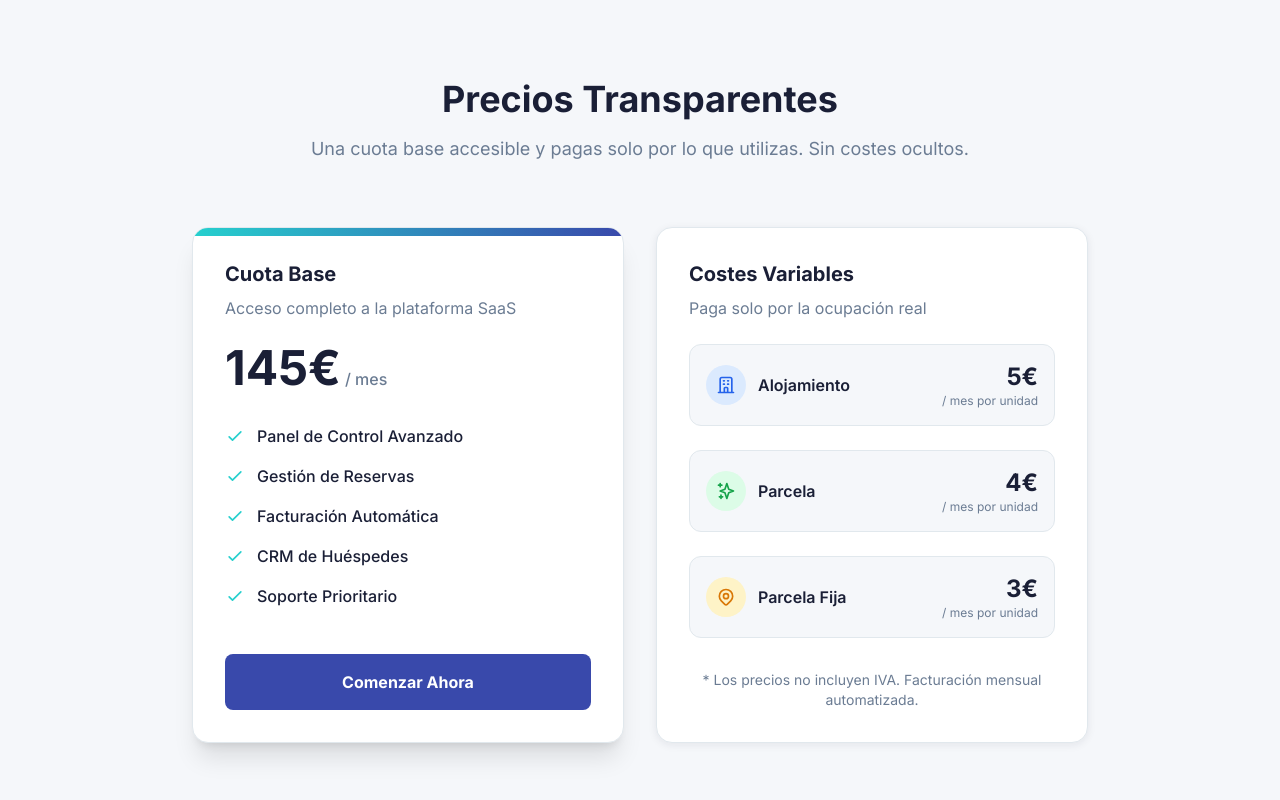
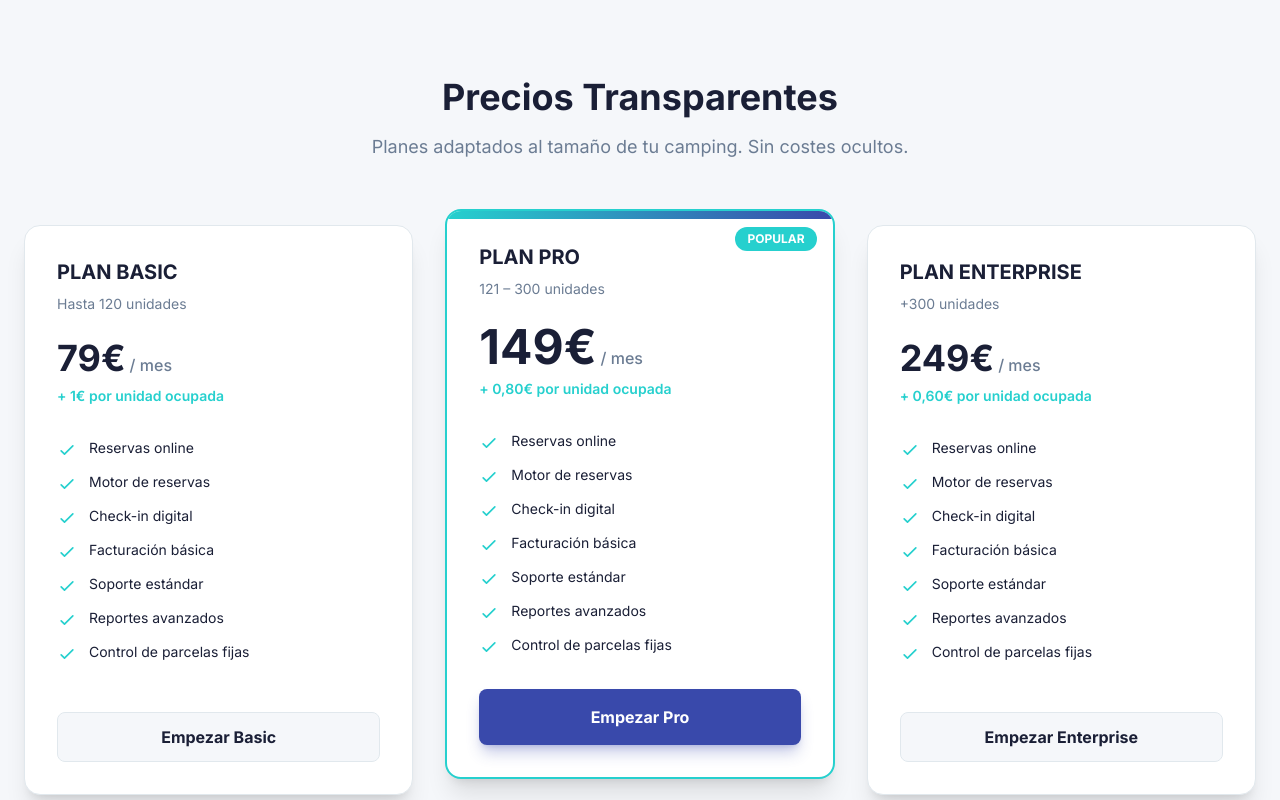
Before and after one commit to cloudindev/upcamp, a React (Vite) app in the folder frontend/: page / in a window 1280 px wide. Shown: the part 1580-2380 px from the top of the page. Built offline with nearby package versions, Linux system fonts and the light colour scheme; no server answers.

Commit message:
Update landing page content: Hero text & Pricing tiers

```diff
--- a/frontend/src/components/landing/HeroSection.tsx
+++ b/frontend/src/components/landing/HeroSection.tsx
@@ -17,14 +17,13 @@ export default function HeroSection() {
                         </div>
 
                         <h1 className="text-5xl lg:text-7xl font-bold text-text-primary leading-[1.1]">
-                            Eleva la Gestión de tu <br />
                             <span className="text-transparent bg-clip-text bg-gradient-to-r from-upcamp-cyan to-upcamp-blue">
-                                Camping
+                                Software gestión campings
                             </span>
                         </h1>
 
                         <p className="text-lg text-text-secondary max-w-xl leading-relaxed">
-                            La plataforma todo en uno para optimizar reservas, gestionar la ocupación y deleitar a tus huéspedes. Experimenta el futuro de la hospitalidad al aire libre.
+                            El PMS más sencillo para optimizar tus reservas, gestionar la ocupación y atender a tus huéspedes. Pruébalo ahora, la aplicación más sencilla para gestores de campings.
                         </p>
 
                         <div className="flex flex-col sm:flex-row gap-4 pt-4">
@@ -32,16 +31,7 @@ export default function HeroSection() {
                                 href="/register"
                                 className="px-8 py-4 bg-upcamp-cyan text-white rounded-button font-bold text-lg shadow-lg shadow-upcamp-cyan/30 hover:shadow-xl hover:-translate-y-1 transition-all text-center"
                             >
-                                Prueba Gratuita
-                            </a>
-                            <a
-                                href="#demo"
-                                className="px-8 py-4 bg-white text-text-primary border border-outline rounded-button font-bold text-lg hover:bg-surface-variant transition-all flex items-center justify-center gap-2 group"
-                            >
-                                <svg className="w-5 h-5 text-text-primary group-hover:scale-110 transition-transform" fill="currentColor" viewBox="0 0 20 20">
-                                    <path fillRule="evenodd" d="M10 18a8 8 0 100-16 8 8 0 000 16zM9.555 7.168A1 1 0 008 8v4a1 1 0 001.555.832l3-2a1 1 0 000-1.664l-3-2z" clipRule="evenodd" />
-                                </svg>
-                                Ver Demo
+                                Pruébalo ahora
                             </a>
                         </div>
 
--- a/frontend/src/components/landing/PricingSection.tsx
+++ b/frontend/src/components/landing/PricingSection.tsx
@@ -8,100 +8,110 @@ export default function PricingSection() {
                         Precios Transparentes
                     </h2>
                     <p className="text-text-secondary text-lg">
-                        Una cuota base accesible y pagas solo por lo que utilizas. Sin costes ocultos.
+                        Planes adaptados al tamaño de tu camping. Sin costes ocultos.
                     </p>
                 </div>
 
-                <div className="max-w-4xl mx-auto grid grid-cols-1 md:grid-cols-2 gap-8">
-                    {/* Base Plan */}
-                    <div className="bg-surface rounded-2xl shadow-xl border border-outline p-8 flex flex-col relative overflow-hidden">
-                        <div className="absolute top-0 left-0 w-full h-2 bg-gradient-to-r from-upcamp-cyan to-upcamp-blue" />
+                <div className="grid grid-cols-1 md:grid-cols-3 gap-8 max-w-7xl mx-auto">
+                    {/* BASIC PLAN */}
+                    <div className="bg-surface rounded-2xl shadow-xl border border-outline p-8 flex flex-col relative overflow-hidden transition-all hover:-translate-y-1 hover:shadow-2xl">
+                        <h3 className="text-xl font-bold text-text-primary mb-2">PLAN BASIC</h3>
+                        <p className="text-text-secondary mb-6 text-sm">Hasta 120 unidades</p>
 
-                        <h3 className="text-xl font-bold text-text-primary mb-2">Cuota Base</h3>
-                        <p className="text-text-secondary mb-6">Acceso completo a la plataforma SaaS</p>
-
-                        <div className="flex items-baseline gap-1 mb-8">
-                            <span className="text-5xl font-bold text-text-primary">145€</span>
+                        <div className="flex items-baseline gap-1 mb-2">
+                            <span className="text-4xl font-bold text-text-primary">79€</span>
                             <span className="text-text-secondary font-medium">/ mes</span>
                         </div>
+                        <div className="mb-8 text-sm text-upcamp-cyan font-semibold">
+                            + 1€ por unidad ocupada
+                        </div>
 
-                        <ul className="space-y-4 mb-8 flex-1">
-                            {['Panel de Control Avanzado', 'Gestión de Reservas', 'Facturación Automática', 'CRM de Huéspedes', 'Soporte Prioritario'].map((feature, i) => (
+                        <ul className="space-y-3 mb-8 flex-1">
+                            {['Reservas online', 'Motor de reservas', 'Check-in digital', 'Facturación básica', 'Soporte estándar', 'Reportes avanzados', 'Control de parcelas fijas'].map((feature, i) => (
                                 <li key={i} className="flex items-start gap-3">
                                     <svg className="w-5 h-5 text-upcamp-cyan flex-shrink-0 mt-0.5" fill="none" viewBox="0 0 24 24" stroke="currentColor">
                                         <path strokeLinecap="round" strokeLinejoin="round" strokeWidth={2} d="M5 13l4 4L19 7" />
                                     </svg>
-                                    <span className="text-text-primary font-medium">{feature}</span>
+                                    <span className="text-text-primary text-sm">{feature}</span>
                                 </li>
                             ))}
                         </ul>
 
                         <a
-                            href="/register"
-                            className="w-full py-4 text-center bg-upcamp-blue text-white rounded-button font-bold hover:bg-upcamp-blue-dark transition-colors"
+                            href="/register?plan=basic"
+                            className="w-full py-3 text-center bg-surface-variant text-text-primary border border-outline rounded-button font-bold hover:bg-upcamp-cyan hover:text-white hover:border-transparent transition-all"
                         >
-                            Comenzar Ahora
+                            Empezar Basic
                         </a>
                     </div>
 
-                    {/* Usage Costs */}
-                    <div className="bg-surface rounded-2xl shadow-card border border-outline p-8 flex flex-col">
-                        <h3 className="text-xl font-bold text-text-primary mb-2">Costes Variables</h3>
-                        <p className="text-text-secondary mb-6">Paga solo por la ocupación real</p>
-
-                        <div className="space-y-6 flex-1">
-                            <div className="flex items-center justify-between p-4 bg-surface-variant rounded-xl border border-outline">
-                                <div className="flex items-center gap-3">
-                                    <div className="w-10 h-10 rounded-full bg-blue-100 flex items-center justify-center text-blue-600">
-                                        <svg className="w-5 h-5" fill="none" viewBox="0 0 24 24" stroke="currentColor">
-                                            <path strokeLinecap="round" strokeLinejoin="round" strokeWidth={2} d="M19 21V5a2 2 0 00-2-2H7a2 2 0 00-2 2v16m14 0h2m-2 0h-5m-9 0H3m2 0h5M9 7h1m-1 4h1m4-4h1m-1 4h1m-5 10v-5a1 1 0 011-1h2a1 1 0 011 1v5m-4 0h4" />
-                                        </svg>
-                                    </div>
-                                    <span className="font-semibold text-text-primary">Alojamiento</span>
-                                </div>
-                                <div className="text-right">
-                                    <span className="text-2xl font-bold text-text-primary">5€</span>
-                                    <span className="text-xs text-text-secondary block">/ mes por unidad</span>
-                                </div>
+                    {/* PRO PLAN */}
+                    <div className="bg-surface rounded-2xl shadow-xl border-2 border-upcamp-cyan p-8 flex flex-col relative overflow-hidden transform md:-translate-y-4">
+                        <div className="absolute top-0 left-0 w-full h-2 bg-gradient-to-r from-upcamp-cyan to-upcamp-blue" />
+                        <div className="absolute top-4 right-4 bg-upcamp-cyan text-white text-xs font-bold px-3 py-1 rounded-full uppercase">
+                            Popular
                         </div>
 
-                            <div className="flex items-center justify-between p-4 bg-surface-variant rounded-xl border border-outline">
-                                <div className="flex items-center gap-3">
-                                    <div className="w-10 h-10 rounded-full bg-green-100 flex items-center justify-center text-green-600">
-                                        <svg className="w-5 h-5" fill="none" viewBox="0 0 24 24" stroke="currentColor">
-                                            <path strokeLinecap="round" strokeLinejoin="round" strokeWidth={2} d="M5 3v4M3 5h4M6 17v4m-2-2h4m5-16l2.286 6.857L21 12l-5.714 2.143L13 21l-2.286-6.857L5 12l5.714-2.143L13 3z" />
-                                        </svg>
+                        <h3 className="text-xl font-bold text-text-primary mb-2">PLAN PRO</h3>
+                        <p className="text-text-secondary mb-6 text-sm">121 – 300 unidades</p>
+
+                        <div className="flex items-baseline gap-1 mb-2">
+                            <span className="text-5xl font-bold text-text-primary">149€</span>
+                            <span className="text-text-secondary font-medium">/ mes</span>
                         </div>
-                                    <span className="font-semibold text-text-primary">Parcela</span>
-                                </div>
-                                <div className="text-right">
-                                    <span className="text-2xl font-bold text-text-primary">4€</span>
-                                    <span className="text-xs text-text-secondary block">/ mes por unidad</span>
-                                </div>
+                        <div className="mb-8 text-sm text-upcamp-cyan font-semibold">
+                            + 0,80€ por unidad ocupada
                         </div>
 
-                            <div className="flex items-center justify-between p-4 bg-surface-variant rounded-xl border border-outline">
-                                <div className="flex items-center gap-3">
-                                    <div className="w-10 h-10 rounded-full bg-amber-100 flex items-center justify-center text-amber-600">
-                                        <svg className="w-5 h-5" fill="none" viewBox="0 0 24 24" stroke="currentColor">
-                                            <path strokeLinecap="round" strokeLinejoin="round" strokeWidth={2} d="M17.657 16.657L13.414 20.9a1.998 1.998 0 01-2.827 0l-4.244-4.243a8 8 0 1111.314 0z" />
-                                            <path strokeLinecap="round" strokeLinejoin="round" strokeWidth={2} d="M15 11a3 3 0 11-6 0 3 3 0 016 0z" />
+                        <ul className="space-y-3 mb-8 flex-1">
+                            {['Reservas online', 'Motor de reservas', 'Check-in digital', 'Facturación básica', 'Soporte estándar', 'Reportes avanzados', 'Control de parcelas fijas'].map((feature, i) => (
+                                <li key={i} className="flex items-start gap-3">
+                                    <svg className="w-5 h-5 text-upcamp-cyan flex-shrink-0 mt-0.5" fill="none" viewBox="0 0 24 24" stroke="currentColor">
+                                        <path strokeLinecap="round" strokeLinejoin="round" strokeWidth={2} d="M5 13l4 4L19 7" />
                                     </svg>
-                                    </div>
-                                    <span className="font-semibold text-text-primary">Parcela Fija</span>
-                                </div>
-                                <div className="text-right">
-                                    <span className="text-2xl font-bold text-text-primary">3€</span>
-                                    <span className="text-xs text-text-secondary block">/ mes por unidad</span>
-                                </div>
-                            </div>
+                                    <span className="text-text-primary text-sm">{feature}</span>
+                                </li>
+                            ))}
+                        </ul>
+
+                        <a
+                            href="/register?plan=pro"
+                            className="w-full py-4 text-center bg-upcamp-blue text-white rounded-button font-bold hover:bg-upcamp-blue-dark transition-colors shadow-lg shadow-upcamp-blue/30"
+                        >
+                            Empezar Pro
+                        </a>
                     </div>
 
-                        <div className="mt-8 text-center">
-                            <p className="text-sm text-text-secondary">
-                                * Los precios no incluyen IVA. Facturación mensual automatizada.
-                            </p>
+                    {/* ENTERPRISE PLAN */}
+                    <div className="bg-surface rounded-2xl shadow-xl border border-outline p-8 flex flex-col relative overflow-hidden transition-all hover:-translate-y-1 hover:shadow-2xl">
+                        <h3 className="text-xl font-bold text-text-primary mb-2">PLAN ENTERPRISE</h3>
+                        <p className="text-text-secondary mb-6 text-sm">+300 unidades</p>
+
+                        <div className="flex items-baseline gap-1 mb-2">
+                            <span className="text-4xl font-bold text-text-primary">249€</span>
+                            <span className="text-text-secondary font-medium">/ mes</span>
                         </div>
+                        <div className="mb-8 text-sm text-upcamp-cyan font-semibold">
+                            + 0,60€ por unidad ocupada
+                        </div>
+
+                        <ul className="space-y-3 mb-8 flex-1">
+                            {['Reservas online', 'Motor de reservas', 'Check-in digital', 'Facturación básica', 'Soporte estándar', 'Reportes avanzados', 'Control de parcelas fijas'].map((feature, i) => (
+                                <li key={i} className="flex items-start gap-3">
+                                    <svg className="w-5 h-5 text-upcamp-cyan flex-shrink-0 mt-0.5" fill="none" viewBox="0 0 24 24" stroke="currentColor">
+                                        <path strokeLinecap="round" strokeLinejoin="round" strokeWidth={2} d="M5 13l4 4L19 7" />
+                                    </svg>
+                                    <span className="text-text-primary text-sm">{feature}</span>
+                                </li>
+                            ))}
+                        </ul>
+
+                        <a
+                            href="/register?plan=enterprise"
+                            className="w-full py-3 text-center bg-surface-variant text-text-primary border border-outline rounded-button font-bold hover:bg-text-primary hover:text-white hover:border-transparent transition-all"
+                        >
+                            Empezar Enterprise
+                        </a>
                     </div>
                 </div>
             </div>
```
Lines whose indentation alone changed are shown as unchanged.
